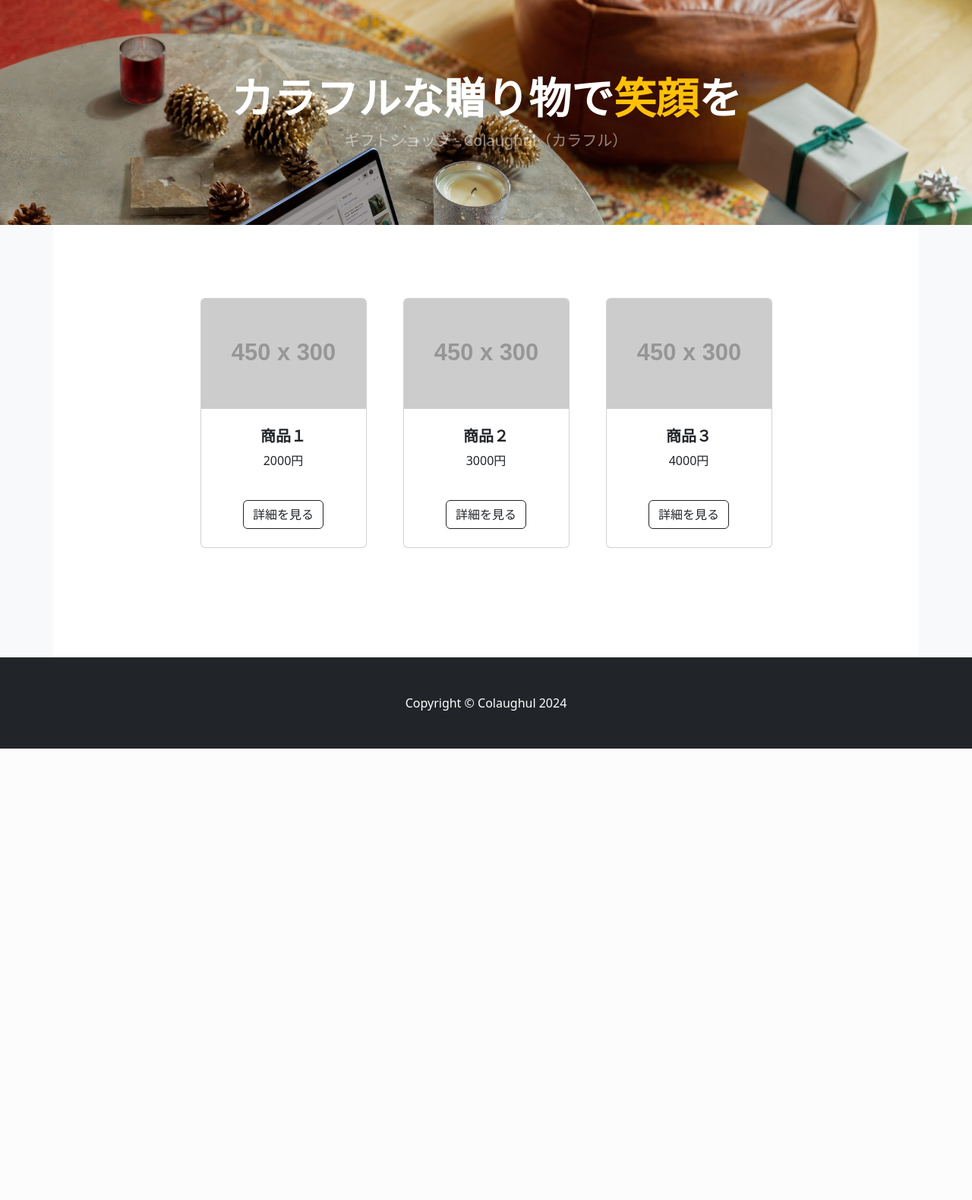
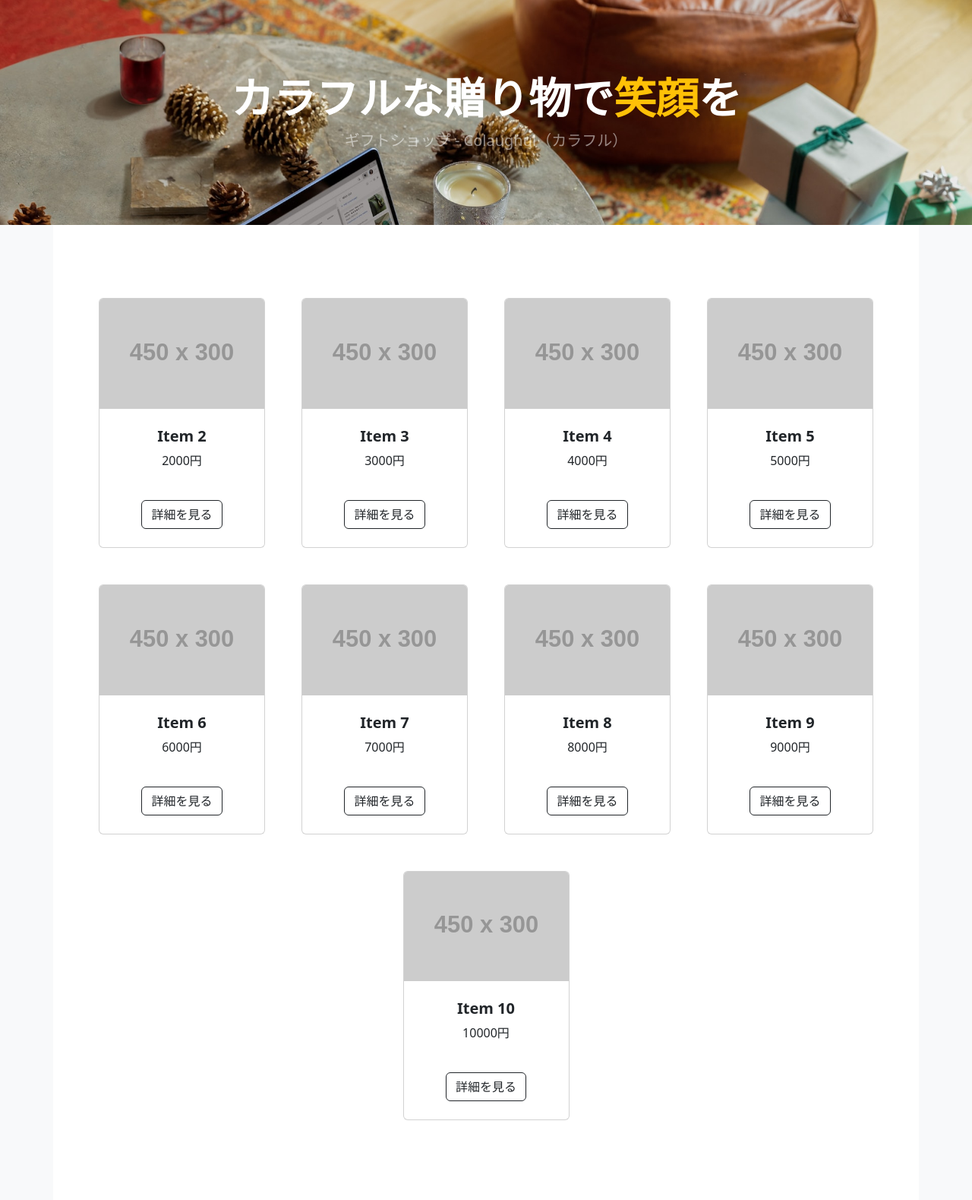
Before and after one commit to pgst/django_mysite, a Django app: page / in a window 1280 px wide. Shown: the part 73-1652 px from the top of the page at 76% size. Before the commit the page ends 1058 px from the top, so only its background shows below. Run offline with Django 4.2, Linux system fonts and the light colour scheme; data comes from the database, SQL or seed files in the repository; grey boxes labelled with a size stand in for pictures from a placeholder-image service; some libraries are stand-ins or nearby versions.

Commit message:
Part6終了

```diff
--- a/core/models.py
+++ b/core/models.py
@@ -16,13 +16,31 @@ class CartItem(models.Model):
     item = models.ForeignKey(to=Item, on_delete=models.CASCADE)
     quantity = models.PositiveIntegerField(default=1)
 
+    @property
+    def total_price(self):
+        return self.item.price * self.quantity
+
 
 class Cart(models.Model):
     cart_items = models.ManyToManyField(to=CartItem, blank=True)
+
+    def add_cart_item(self, new_cart_item):
+        if new_cart_item in [cart_items.item for cart_items in self.cart_items.all()]:
+            original_cart_item = self.cart_items.get(
+                item_id=new_cart_item.item.id)
+            original_cart_item.quantity += new_cart_item.quantity
+            original_cart_item.save()
+        else:
+            new_cart_item.save()
+            self.cart_items.add(new_cart_item)
+
+    @property
+    def total_price(self):
+        return sum([cart_item.total_price for cart_item in self.cart_items.all()])
 
 
 class Order(models.Model):
     user = models.ForeignKey(to=User, on_delete=models.CASCADE)
     order_items = models.ManyToManyField(to=CartItem, blank=True)
-    total_price = models.PositiveIntegerField()
+    order_price = models.PositiveIntegerField()
     ordered_date = models.DateTimeField(auto_now_add=True)
--- a/core/urls.py
+++ b/core/urls.py
@@ -4,8 +4,8 @@ from .views import *
 
 urlpatterns = [
     path('', HomeView.as_view(), name='home'),
-    path('item/', ItemView.as_view(), name='item'),
-    path('cart/', CartView.as_view(), name='cart'),
+    path('item/<int:pk>/', ItemView.as_view(), name='item'),
+    path('cart/<int:pk>/', CartView.as_view(), name='cart'),
     path('order/', OrderView.as_view(), name='order'),
     path('success/', SuccessView.as_view(), name='success'),
 ]
--- a/core/views.py
+++ b/core/views.py
@@ -1,21 +1,67 @@
+from django.contrib.auth import get_user_model
+from django.contrib.auth.mixins import LoginRequiredMixin, UserPassesTestMixin
+from django.shortcuts import redirect
 from django.urls import reverse_lazy
-from django.views.generic.base import TemplateView, RedirectView
+from django.views.generic import ListView, DetailView
+from django.views.generic.base import TemplateView, View
+
+from .models import Item, CartItem, Order
 
 
-class HomeView(TemplateView):
-    template_name = 'core/home.html'
+User = get_user_model()
 
 
-class ItemView(TemplateView):
-    template_name = 'core/item.html'
+class OnlyYouMixin(UserPassesTestMixin):
+    def test_func(self):
+        user = self.request.user
+        return (user.id == self.kwargs['pk']) or (user.is_superuser)
 
 
-class CartView(TemplateView):
-    template_name = 'core/cart.html'
+class HomeView(ListView):
+    template_name = 'core/home.html'
+    model = Item
 
 
-class OrderView(TemplateView):
-    url = reverse_lazy('success')
+class ItemView(DetailView):
+    template_name = 'core/item.html'
+    model = Item
+
+    def get_success_url(self):
+        user_pk = self.request.user.id
+        return reverse_lazy('cart', kwargs={'pk': user_pk})
+
+    def post(self, *args, **kwargs):
+        item_pk = self.request.POST.get('item_pk')
+        quantity = int(self.request.POST.get('quantity'))
+        # print({'item_pk': item_pk, 'quantity': quantity})
+        item = Item.objects.get(id=item_pk)
+        cart_item = CartItem(item=item, quantity=quantity)
+        user = self.request.user
+        user.cart.add_cart_item(cart_item)
+        return redirect(self.get_success_url())
+
+
+class CartView(LoginRequiredMixin, OnlyYouMixin, DetailView):
+    template_name = 'core/cart.html'
+    model = User
+    context_object_name = 'cart'
+
+    def get_object(self, queryset=None):
+        user = super().get_object(queryset)
+        return user.cart
+
+
+class OrderView(View):
+    def post(self, *args, **kwargs):
+        order_user = self.request.user
+        order_cart = order_user.cart
+        order_obj = Order.objects.create(
+            user=order_user, order_price=order_cart.total_price)
+        for cart_item in order_cart.cart_items.all():
+            order_obj.order_items.add(cart_item)
+        order_cart.cart_items.clear()
+
+        return redirect(reverse_lazy('success'))
 
 
 class SuccessView(TemplateView):
--- /dev/null
+++ b/items.json
@@ -0,0 +1,83 @@
+[
+    {
+        "model": "core.item",
+        "pk": 2,
+        "fields": {
+            "name": "Item 2",
+            "price": 2000,
+            "description": "Description for Item 2"
+        }
+    },
+    {
+        "model": "core.item",
+        "pk": 3,
+        "fields": {
+            "name": "Item 3",
+            "price": 3000,
+            "description": "Description for Item 3"
+        }
+    },
+    {
+        "model": "core.item",
+        "pk": 4,
+        "fields": {
+            "name": "Item 4",
+            "price": 4000,
+            "description": "Description for Item 4"
+        }
+    },
+    {
+        "model": "core.item",
+        "pk": 5,
+        "fields": {
+            "name": "Item 5",
+            "price": 5000,
+            "description": "Description for Item 5"
+        }
+    },
+    {
+        "model": "core.item",
+        "pk": 6,
+        "fields": {
+            "name": "Item 6",
+            "price": 6000,
+            "description": "Description for Item 6"
+        }
+    },
+    {
+        "model": "core.item",
+        "pk": 7,
+        "fields": {
+            "name": "Item 7",
+            "price": 7000,
+            "description": "Description for Item 7"
+        }
+    },
+    {
+        "model": "core.item",
+        "pk": 8,
+        "fields": {
+            "name": "Item 8",
+            "price": 8000,
+            "description": "Description for Item 8"
+        }
+    },
+    {
+        "model": "core.item",
+        "pk": 9,
+        "fields": {
+            "name": "Item 9",
+            "price": 9000,
+            "description": "Description for Item 9"
+        }
+    },
+    {
+        "model": "core.item",
+        "pk": 10,
+        "fields": {
+            "name": "Item 10",
+            "price": 10000,
+            "description": "Description for Item 10"
+        }
+    }
+]
--- a/templates/_navbar.html
+++ b/templates/_navbar.html
@@ -2,20 +2,46 @@
     <div class="container px-4 px-lg-5 py-2">
 
         {# Website logo #}
-        <a class="navbar-brand" href="{% url 'home' %}">Co<span class="text-warning">laugh</span>ul</a>
+        <a class="navbar-brand" href="{% url 'home' %}">
+            Co<span class="text-warning">laugh</span>ul
+        </a>
 
         {# nav menu (hamburger menu) #}
-        <button class="navbar-toggler" type="button" data-bs-toggle="collapse" data-bs-target="#navbarSupportedContent" aria-controls="navbarSupportedContent" aria-expanded="false" aria-label="Toggle navigation"><span class="navbar-toggler-icon"></span></button>
+        <button class="navbar-toggler" type="button"
+            data-bs-toggle="collapse"
+            data-bs-target="#navbarSupportedContent"
+            aria-controls="navbarSupportedContent"
+            aria-expanded="false"
+            aria-label="Toggle navigation">
+            <span class="navbar-toggler-icon"></span>
+        </button>
         <div class="collapse navbar-collapse" id="navbarSupportedContent">
             <ul class="navbar-nav me-auto mb-2 mb-md-0 ms-md-4">
+                {% if user.is_authenticated %}
+                {# Logout #}
+                <li class="nav-item m-1">
+                    <form action="{% url 'logout' %}" method="POST">{% csrf_token %}
+                        <button type="submit" class="btn btn-outline-light">ログアウト</button>
+                    </form>
+                </li>
+
+                {# Cart #}
+                <li class="nav-item m-1">
+                    <a href="{% url 'cart' user.id %}" class="btn btn-outline-light">
+                        <i class="bi bi-cart-fill me-1"></i>カート
+                    </a>
+                </li>
+                {% else %}
                 {# Login #}
                 <li class="nav-item">
                     <a href="{% url 'login' %}" class="nav-link">ログイン</a>
                 </li>
+
                 {# Signup #}
                 <li class="nav-item">
                     <a href="{% url 'signup' %}" class="nav-link">新規登録</a>
                 </li>
+                {% endif %}
             </ul>
         </div>
     </div>
--- a/templates/base.html
+++ b/templates/base.html
@@ -12,6 +12,8 @@
     {% bootstrap_css %}
     <!-- Bootstrap5のJavaScriptを読み込む -->
     {% bootstrap_javascript %}
+    <!-- Bootstrap Icons CDN -->
+    <link rel="stylesheet" href="https://cdnjs.cloudflare.com/ajax/libs/bootstrap-icons/1.10.0/font/bootstrap-icons.min.css">
 
     <link rel="icon" href="{% static 'images/favicon.ico' %}" type="image/png">
     <link rel="stylesheet" href="{% static 'css/header.css' %}">
--- a/templates/core/home.html
+++ b/templates/core/home.html
@@ -11,65 +11,32 @@
 
 <div class="row gx-4 gx-lg-5 row-cols-2 row-cols-md-3 row-cols-xl-4 justify-content-center">
 
+    {% for item in item_list %}
     {# -------------------- Each item card -------------------- #}
     <div class="col mb-5">
         <div class="card h-100">
             {# Item image #}
-            <img class="card-img-top" src="{# ここに商品画像URL #}https://dummyimage.com/450x300/dee2e6/6c757d.jpg" alt="..." />
+            {% if item.image %}
+            <img class="card-img-top" src="{{ item.image.url }}" alt="{{ item.name }}"
+                style="height: 150px; object-fit: cover;" />
+            {% else %}
+            <img class="card-img-top" src="https://dummyimage.com/450x300/dee2e6/6c757d.jpg" alt="..." />
+            {% endif %}
             {# Item info #}
             <div class="card-body p-4">
                 <div class="text-center">
-                    <h5 class="fw-bolder">{# ここに商品名 #}商品１</h5>
-                    <p>{# ここに価格 #}2000円</p>
+                    <h5 class="fw-bolder">{{ item.name }}</h5>
+                    <p>{{ item.price }}円</p>
                 </div>
             </div>
             {# Button #}
             <div class="card-footer p-4 pt-0 border-top-0 bg-transparent text-center">
-                <a class="btn btn-outline-dark mt-auto" href="{# ここに商品詳細へのリンク #}{% url 'item' %}">詳細を見る</a>
+                <a class="btn btn-outline-dark mt-auto" href="{% url 'item' item.id %}">詳細を見る</a>
             </div>
         </div>
     </div>
     {# -------------------- Each item card -------------------- #}
-
-    {# -------------------- Each item card -------------------- #}
-    <div class="col mb-5">
-        <div class="card h-100">
-            {# Item image #}
-            <img class="card-img-top" src="{# ここに商品画像URL #}https://dummyimage.com/450x300/dee2e6/6c757d.jpg" alt="..." />
-            {# Item info #}
-            <div class="card-body p-4">
-                <div class="text-center">
-                    <h5 class="fw-bolder">{# ここに商品名 #}商品２</h5>
-                    <p>{# ここに価格 #}3000円</p>
-                </div>
-            </div>
-            {# Button #}
-            <div class="card-footer p-4 pt-0 border-top-0 bg-transparent text-center">
-                <a class="btn btn-outline-dark mt-auto" href="{# ここに商品詳細へのリンク #}{% url 'item' %}">詳細を見る</a>
-            </div>
-        </div>
-    </div>
-    {# -------------------- Each item card -------------------- #}
-
-    {# -------------------- Each item card -------------------- #}
-    <div class="col mb-5">
-        <div class="card h-100">
-            {# Item image #}
-            <img class="card-img-top" src="{# ここに商品画像URL #}https://dummyimage.com/450x300/dee2e6/6c757d.jpg" alt="..." />
-            {# Item info #}
-            <div class="card-body p-4">
-                <div class="text-center">
-                    <h5 class="fw-bolder">{# ここに商品名 #}商品３</h5>
-                    <p>{# ここに価格 #}4000円</p>
-                </div>
-            </div>
-            {# Button #}
-            <div class="card-footer p-4 pt-0 border-top-0 bg-transparent text-center">
-                <a class="btn btn-outline-dark mt-auto" href="{# ここに商品詳細へのリンク #}{% url 'item' %}">詳細を見る</a>
-            </div>
-        </div>
-    </div>
-    {# -------------------- Each item card -------------------- #}
+    {% endfor %}
 
 </div>
 
```
Also changed, not shown: accounts/forms.py (added, +25 -0 lines), accounts/views.py (+12 -1 lines), mysite/settings.py (+33 -25 lines), requirements.txt (+11 -0 lines), templates/core/cart.html (+16 -24 lines), templates/core/item.html (+22 -11 lines), templates/core/success.html (+5 -2 lines), templates/registration/login.html (+22 -4 lines), templates/registration/signup.html (+23 -5 lines), .devcontainer/devcontainer.json, core/migrations/0002_rename_total_price_order_order_price.py (added), 1 other file.
